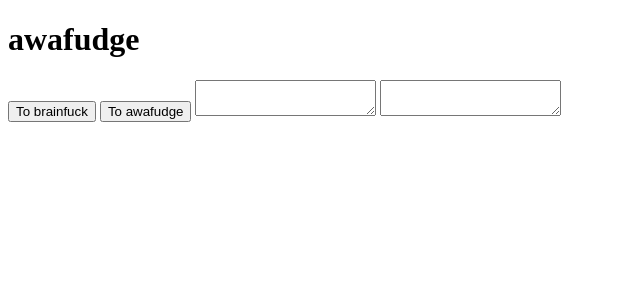
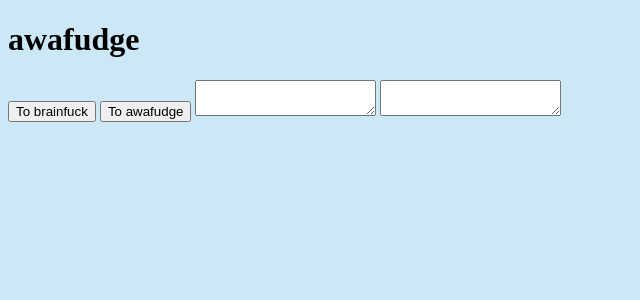
Before and after one commit to penbuvt/awafudge, a SvelteKit app in the folder packages/awafui/: page / in a window 1280 px wide. Shown: the top 300 px of the page, without its empty margins (0-640 px from the left). Built offline with nearby package versions, Linux system fonts and the light colour scheme.

Commit message:
awafui: Add temporary styling
Add a background colour to look less plain.

```diff
--- a/packages/awafui/src/routes/+layout.svelte
+++ b/packages/awafui/src/routes/+layout.svelte
@@ -9,3 +9,9 @@
 </svelte:head>
 
 {@render children?.()}
+
+<style>
+	:global(body) {
+		background-color: #cce8f6;
+	}
+</style>
```
